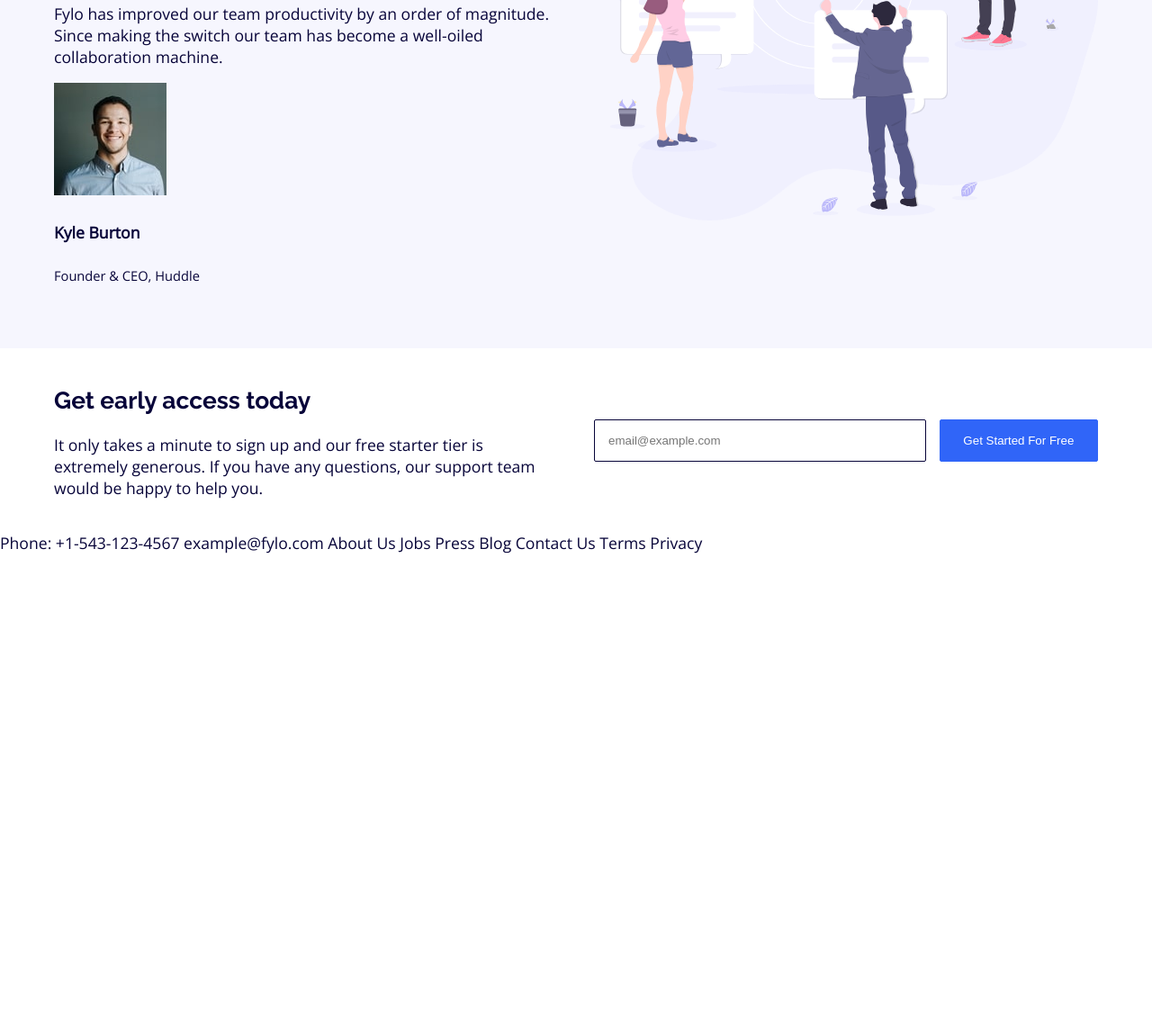
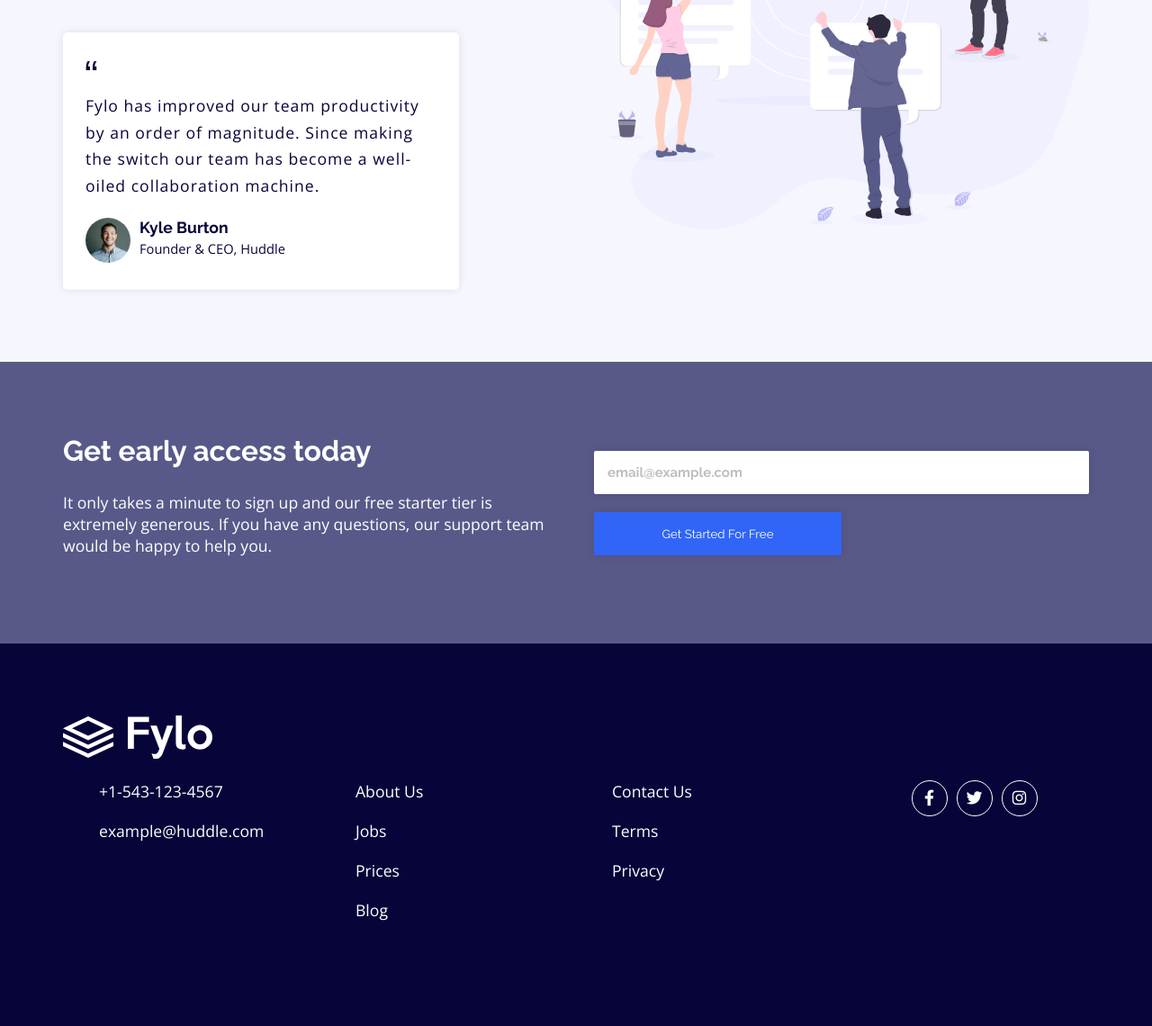
Before and after one commit to afrazchelsea/frontend-mentor-challenges, a plain HTML site: page fylo-landing-page-with-two-column-layout-master/index.html in a window 1280 px wide. Shown: the part 994-2134 px from the top of the page at 90% size. Before the commit the page ends 1609 px from the top, so only its background shows below. Drawn offline with nearby package versions, Linux system fonts and the light colour scheme.

Commit message:
fylo done

```diff
--- a/fylo-landing-page-with-two-column-layout-master/index.html
+++ b/fylo-landing-page-with-two-column-layout-master/index.html
@@ -10,6 +10,10 @@
       type="image/png"
       sizes="32x32"
       href="./images/favicon-32x32.png"
+    />
+    <link
+      rel="stylesheet"
+      href="https://cdnjs.cloudflare.com/ajax/libs/font-awesome/5.12.1/css/all.min.css"
     />
     <link rel="stylesheet" href="style.css" />
     <title>Frontend Mentor | Fylo landing page with two column layout</title>
@@ -42,7 +46,11 @@
             </form>
           </div>
           <div>
-            <img src="./images/illustration-1.svg" alt="" />
+            <img
+              class="illustration"
+              src="./images/illustration-1.svg"
+              alt=""
+            />
           </div>
         </div>
       </div>
@@ -68,6 +76,7 @@
               <img src="./images/icon-arrow.svg" alt="arrow" />
             </a>
             <div class="testimonial-box">
+              <img src="./images/icon-quotes.svg" alt="test icon" />
               <p>
                 Fylo has improved our team productivity by an order of
                 magnitude. Since making the switch our team has become a
@@ -87,13 +96,17 @@
             </div>
           </div>
           <div>
-            <img src="./images/illustration-2.svg" alt="section-img" />
+            <img
+              class="illustration"
+              src="./images/illustration-2.svg"
+              alt="section-img"
+            />
           </div>
         </div>
       </div>
     </section>
 
-    <section class=".blueish">
+    <section class="blueish">
       <div class="container">
         <div class="flex">
           <div>
@@ -118,7 +131,41 @@
       </div>
     </section>
 
-    Phone: +1-543-123-4567 example@fylo.com About Us Jobs Press Blog Contact Us
-    Terms Privacy
+    <footer>
+      <div class="container">
+        <img src="./images/logo-white.svg" alt="logo" />
+        <div class="flex align-start">
+          <ul>
+            <li>+1-543-123-4567</li>
+            <li>example@huddle.com</li>
+          </ul>
+
+          <ul>
+            <li>About Us</li>
+            <li>Jobs</li>
+            <li>Prices</li>
+            <li>Blog</li>
+          </ul>
+
+          <ul>
+            <li>Contact Us</li>
+            <li>Terms</li>
+            <li>Privacy</li>
+          </ul>
+
+          <ul class="social-media">
+            <li>
+              <a class="circle" href="#"><i class="fab fa-facebook-f"></i></a>
+            </li>
+            <li>
+              <a class="circle" href="#"><i class="fab fa-twitter"></i></a>
+            </li>
+            <li>
+              <a class="circle" href="#"><i class="fab fa-instagram"></i></a>
+            </li>
+          </ul>
+        </div>
+      </div>
+    </footer>
   </body>
 </html>
--- a/fylo-landing-page-with-two-column-layout-master/style.css
+++ b/fylo-landing-page-with-two-column-layout-master/style.css
@@ -18,7 +18,7 @@ a {
 .container {
   width: 1200px;
   max-width: 100%;
-  padding: 20px;
+  padding: 30px;
   margin: 0 auto;
 }
 
@@ -27,8 +27,14 @@ img {
 }
 
 h1,
+h2,
+h4 {
+  font-family: "Raleway", sans-serif;
+}
+
 h2 {
-  font-family: "Raleway", sans-serif;
+  font-size: 1.8em;
+  margin-top: 0;
 }
 
 .flex {
@@ -37,7 +43,12 @@ h2 {
   align-items: center;
 }
 
-.flex > div {
+.align-start {
+  align-items: flex-start;
+}
+
+.flex > div,
+.flex > ul {
   flex: 1;
 }
 .flex > div:first-child {
@@ -79,10 +90,18 @@ input {
   border: 1px solid hsl(243, 87%, 12%);
   padding: 15px;
   flex: 0.7;
+  font-family: "Raleway", sans-serif;
   border-radius: 2px;
+  font-weight: 700;
+  font-size: 15px;
+}
+
+input::placeholder {
+  color: hsl(0, 0%, 75%);
 }
 
 button {
+  font-family: "Raleway", sans-serif;
   border: 1px solid hsl(224, 93%, 58%);
   padding: 15px;
   border-radius: 2px;
@@ -90,6 +109,7 @@ button {
   color: white;
   background-color: hsl(224, 93%, 58%);
   margin-left: 15px;
+  box-shadow: 0 0 10px rgba(0, 0, 0, 0.1);
 }
 
 .light-blueish {
@@ -105,11 +125,159 @@ button {
   height: 60px;
   width: 100%;
   background-size: cover;
+  background-position: center center;
   position: absolute;
   top: -60px;
   left: 0;
 }
 
-.testimonial {
+.testimonial-box {
   background-color: white;
+  padding: 25px;
+  width: 80%;
+  margin-top: 40px;
+  box-shadow: 0 0 10px rgba(0, 0, 0, 0.1);
+  border-radius: 5px;
 }
+
+.testimonial-box p {
+  letter-spacing: 1px;
+  line-height: 1.7;
+}
+
+.user-info {
+  display: flex;
+  margin-top: 20px;
+}
+
+.user-info img {
+  height: 50px;
+  width: 50px;
+  border-radius: 50%;
+  margin-right: 10px;
+}
+
+.user-info h4 {
+  font-weight: 700;
+  margin: 0;
+}
+
+.blueish {
+  background-color: hsl(238, 22%, 44%);
+  color: white;
+  padding: 50px 0;
+}
+.blueish form {
+  flex-direction: column;
+}
+
+.blueish form input {
+  flex: 1;
+  box-shadow: 0 0 10px rgba(0, 0, 0, 0.1);
+  border: none;
+}
+
+.blueish form button {
+  margin: 20px 0 0;
+  width: 50%;
+}
+
+footer {
+  padding: 50px 0;
+  color: white;
+  background-color: hsl(243, 87%, 12%);
+}
+
+footer ul {
+  /* padding: 0; */
+  list-style-type: none;
+}
+
+footer ul li {
+  margin-bottom: 20px;
+}
+
+footer .social-media {
+  display: flex;
+  align-items: center;
+  justify-content: center;
+}
+
+footer .circle {
+  border: 1px solid #fff;
+  border-radius: 50%;
+  display: inline-block;
+  height: 40px;
+  width: 40px;
+  margin-right: 10px;
+  color: white;
+  display: inline-flex;
+  align-items: center;
+  justify-content: center;
+  text-decoration: none;
+}
+
+footer p {
+  text-align: right;
+}
+
+@media screen and (max-width: 768px) {
+  body {
+    text-align: center;
+  }
+  .flex {
+    flex-direction: column;
+  }
+
+  .light-blueish:before {
+    background-image: url("./images/bg-curve-desktop.svg");
+    height: 80px;
+  }
+
+  .testimonial-box {
+    width: 100%;
+  }
+
+  .illustration {
+    margin-top: 30px;
+  }
+
+  .user-info {
+    justify-content: center;
+  }
+
+  .flex > div {
+    width: 100%;
+  }
+
+  .flex > div:first-child {
+    margin-right: 0;
+  }
+
+  .flex > div:last-child {
+    margin-left: 0;
+  }
+
+  footer ul {
+    padding: 0;
+    width: 100%;
+  }
+
+  .blueish form input {
+    flex: 1;
+  }
+
+  .blueish form button {
+    margin: 20px 0;
+    width: 100%;
+  }
+
+  nav {
+    flex-direction: column;
+    margin: 10px 0;
+  }
+
+  nav ul li {
+    margin: 10px 20px;
+  }
+}
```
Also changed, not shown: index.html (+5 -0 lines), fylo-landing-page-with-two-column-layout-master/images/logo-white.svg (added).
